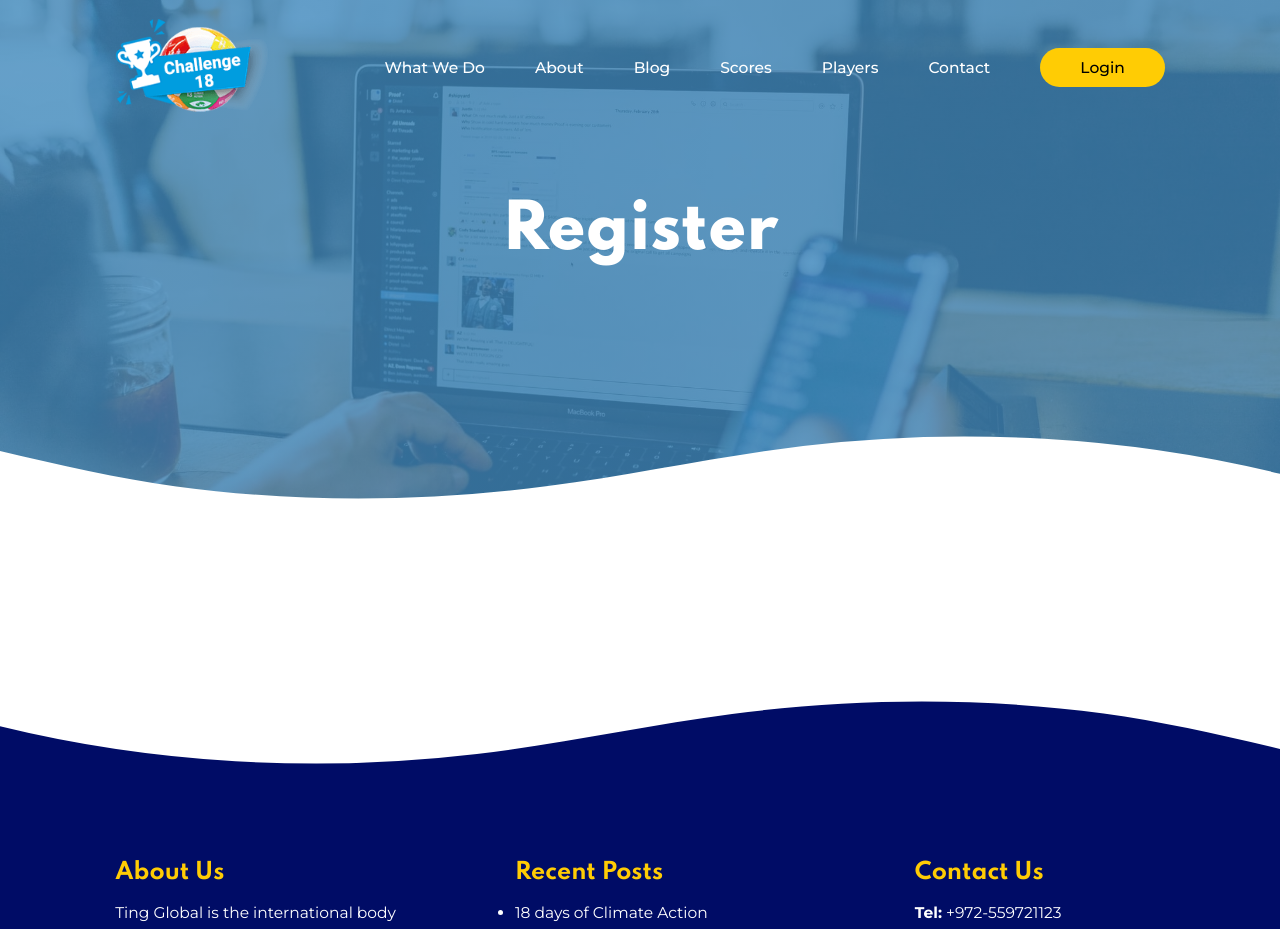
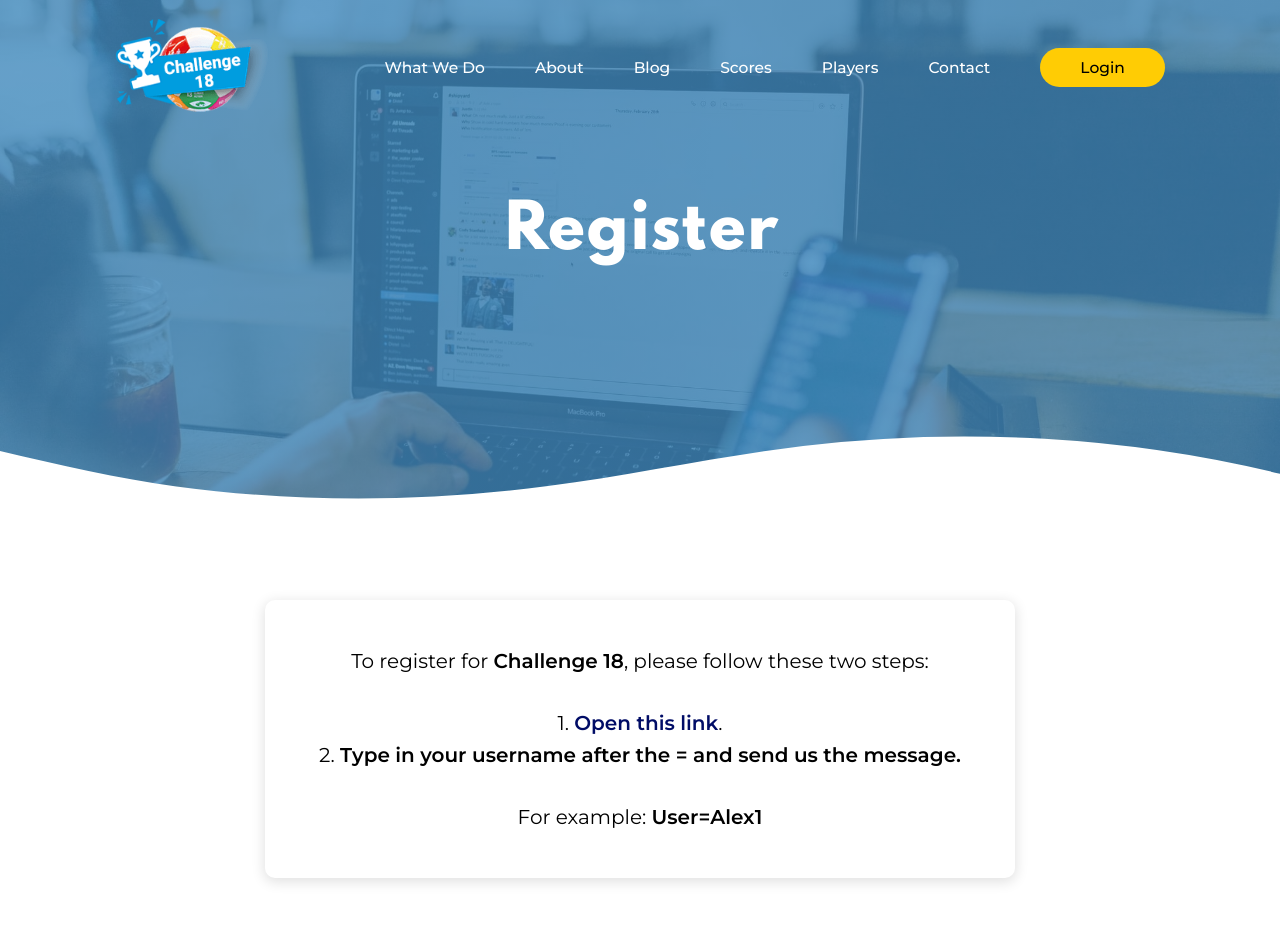
Before and after one commit to galoriancreations/Challenge18Site-2, a Vue app in the folder ting-global-vue-site/: page /register in a window 1280 px wide. Shown: the top 929 px of the page. Built offline with nearby package versions, Linux system fonts and the light colour scheme; no server answers; what vue-agile, vue-good-table would draw is missing.

Commit message:
adding Register page

```diff
--- a/ting-global-vue-site/src/components/UI/Modal.vue
+++ b/ting-global-vue-site/src/components/UI/Modal.vue
@@ -1,9 +1,9 @@
 <template>
   <div :class="classes">
-    <div class="container modal__container">
+    <div class="modal__container">
       <i class="modal__close fa fa-times" @click="closeModal" />
-      <h2 class="heading-2 modal__heading">{{ heading }}</h2>
-      <p class="pargraph modal__text">{{ text }}</p>
+      <h2 class="modal__heading">{{ heading }}</h2>
+      <p class="modal__text">{{ text }}</p>
     </div>
     <div class="modal__backdrop" @click="closeModal" />
   </div>
--- a/ting-global-vue-site/src/components/layout/TheFooter.vue
+++ b/ting-global-vue-site/src/components/layout/TheFooter.vue
@@ -81,6 +81,7 @@
     font-size: 2.2rem;
     color: $color-gold-4;
     margin-bottom: 1.5rem;
+    font-weight: 600;
 
     @include respond(mobile) {
       font-size: 2rem;
--- a/ting-global-vue-site/src/router/index.js
+++ b/ting-global-vue-site/src/router/index.js
@@ -10,7 +10,8 @@ import Scores from "../views/Scores";
 import Players from "../views/Players";
 import Contact from "../views/Contact";
 import Login from "../views/Login";
-import Signup from "../views/Signup";
+import Register from "../views/Register";
+import NotFound from "../views/404";
 import CounterTest from "../CounterTest";
 
 Vue.use(VueRouter);
@@ -28,7 +29,8 @@ export default new VueRouter({
         { path: "/players", component: Players },
         { path: "/contact", component: Contact },
         { path: "/login", component: Login },
-        { path: "/register", component: Signup },
+        { path: "/register", component: Register },
         { path: "/counter-test", component: CounterTest },
+        { path: "/:notFound(.*)", component: NotFound },
     ]
 });
--- a/ting-global-vue-site/src/views/Signup.vue
+++ b/ting-global-vue-site/src/views/404.vue
@@ -1,5 +1,5 @@
 <template>
-  <Page title="Register" name="register">
+  <Page title="Page Not Found" name="notfound">
     <WhiteSection></WhiteSection>
   </Page>
 </template>
--- a/ting-global-vue-site/src/views/BlogPost.vue
+++ b/ting-global-vue-site/src/views/BlogPost.vue
@@ -1,16 +1,18 @@
 <template>
-  <Page :title="post.title">
+  <Page v-if="post" :title="post.title">
     <BlogPostHeading>{{ post.title }}</BlogPostHeading>
-    <main class="section-white post-content" v-html="post.content" />
+    <WhiteSection tag="main" class="post-content" v-html="post.content" />
   </Page>
+  <NotFound v-else />
 </template>
 
 <script>
 import posts from "../data/blog";
 import BlogPostHeading from "../components/layout/BlogPostHeading";
+import NotFound from "./404";
 
 export default {
-  components: { BlogPostHeading },
+  components: { BlogPostHeading, NotFound },
   props: {
     postId: String,
   },
--- a/ting-global-vue-site/src/views/Contact.vue
+++ b/ting-global-vue-site/src/views/Contact.vue
@@ -7,7 +7,7 @@
         issue? Interested in collaborating? Leave us a message and we'll get
         back to you as soon as we can.
       </p>
-      <ContactForm @success="submitHandler" />
+      <ContactForm />
       <BaseSpinner v-if="sending" />
       <Modal :active="showModal" :error="error" />
     </WhiteSection>
--- a/ting-global-vue-site/src/views/Login.vue
+++ b/ting-global-vue-site/src/views/Login.vue
@@ -3,3 +3,23 @@
     <WhiteSection></WhiteSection>
   </Page>
 </template>
+
+<script>
+export default {
+  computed: {
+    io() {
+      return this.$store.getters.io;
+    },
+  },
+  created() {
+    this.io.emit("loginRequest", {
+      username: "Yinon",
+      phone_number: "972587111965",
+    });
+
+    this.io.on("loginInfo", (data) => {
+      console.log(data);
+    });
+  },
+};
+</script>
--- /dev/null
+++ b/ting-global-vue-site/src/views/Register.vue
@@ -0,0 +1,92 @@
+<template>
+  <Page title="Register" name="register">
+    <WhiteSection tag="main">
+      <section class="register">
+        <p>
+          To register for <strong>Challenge 18</strong>, please follow these two
+          steps:
+        </p>
+        <ol>
+          <li>
+            1.
+            <a
+              href="https://wa.me/972559468468?text=user%3D"
+              rel="noopener noreferrer"
+              target="_blank"
+            >
+              <strong>Open this link</strong> </a
+            >.
+          </li>
+          <li>
+            2.
+            <strong
+              >Type in your username after the = and send us the
+              message.</strong
+            >
+          </li>
+        </ol>
+        <p>For example: <strong>User=Alex1</strong></p>
+      </section>
+    </WhiteSection>
+  </Page>
+</template>
+
+<style lang="scss">
+@import "../sass/base.scss";
+
+.register {
+  box-shadow: $boxshadow2;
+  border-radius: 1rem;
+  margin: auto;
+  max-width: 75rem;
+  text-align: center;
+  padding: 4.5rem 2.5rem;
+  line-height: 1.6;
+  display: flex;
+  flex-direction: column;
+  align-items: center;
+
+  @include respond(mobile) {
+    padding: 3rem 1.5rem;
+  }
+
+  & > * {
+    font-size: 2rem;
+
+    @include respond(mobile) {
+      font-size: 1.8rem;
+    }
+
+    &:not(:last-child) {
+      margin-bottom: 3rem;
+
+      @include respond(mobile) {
+        margin-bottom: 2rem;
+      }
+    }
+  }
+
+  li {
+    list-style: none;
+
+    &:not(:last-child) {
+      @include respond(mobile) {
+        margin-bottom: 0.8rem;
+      }
+    }
+  }
+
+  strong {
+    font-weight: 600;
+  }
+
+  a {
+    color: $color-blue-2;
+    transition: color 0.4s;
+
+    &:hover {
+      color: $color-gold-3;
+    }
+  }
+}
+</style>
```
